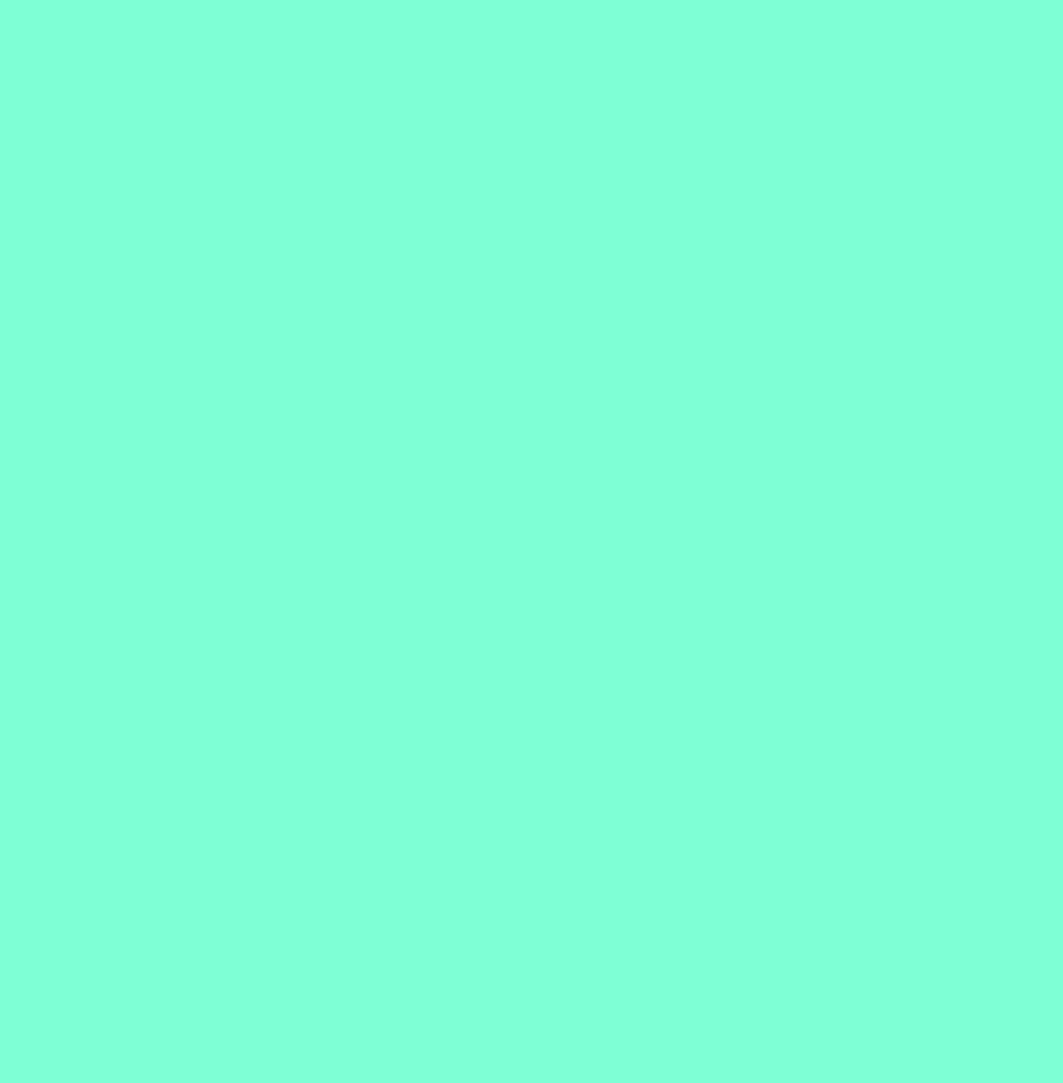
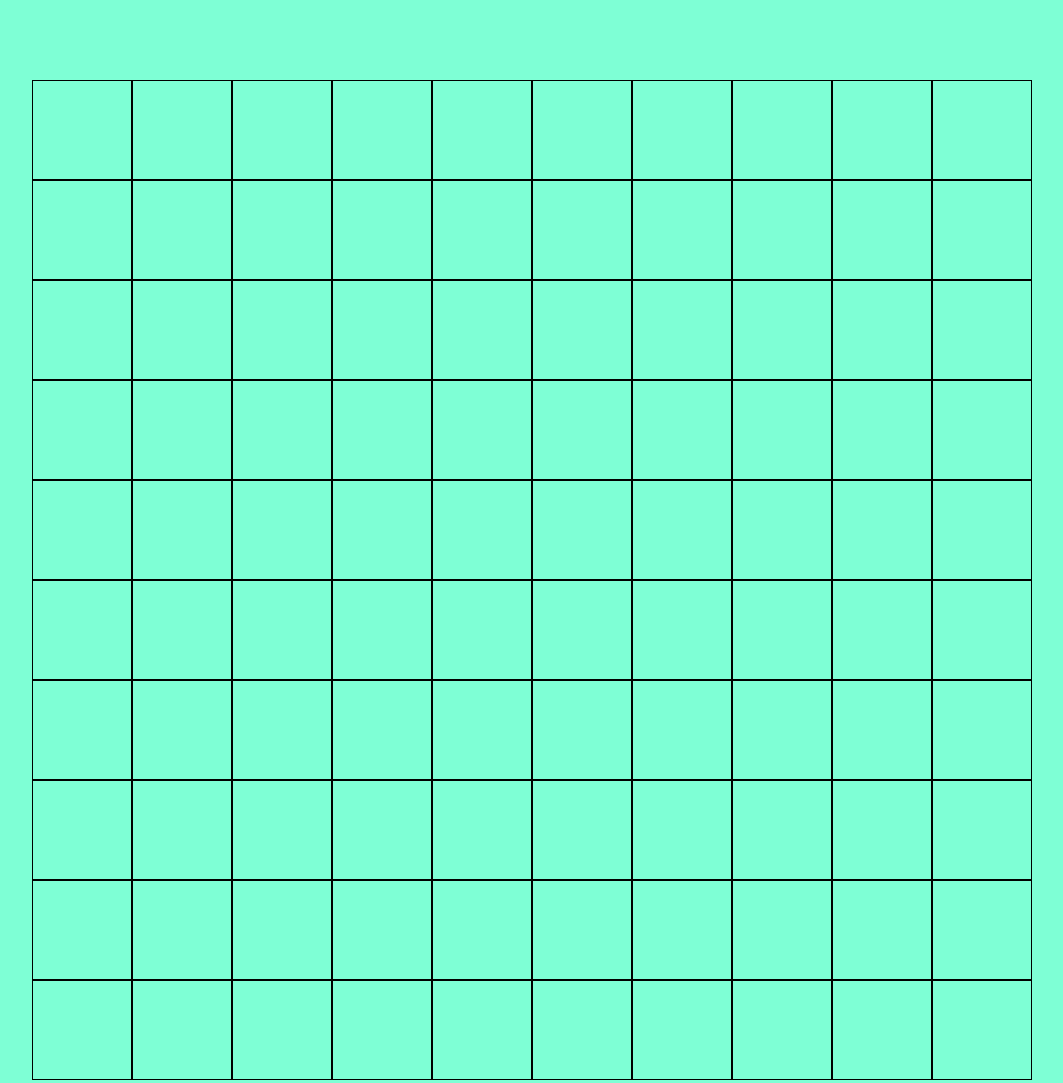
Before and after one commit to andreacassini/js-campominato-grid, a plain HTML site: page index.html in a window 1280 px wide. Shown: the whole page, without its empty margins (108-1171 px from the left). Before the commit the page ends 1000 px from the top, so only its background shows below. Drawn offline with Linux system fonts and the light colour scheme.

Commit message:
style grid

```diff
--- a/css/style.css
+++ b/css/style.css
@@ -12,10 +12,13 @@ main{
     margin: 3rem;
     padding: 2rem;
     display: flex;
+    justify-content: center;
+    align-items: center;
 }
 
 #grid{
     display: flex;
+    flex-wrap: wrap;
     width: 1000px;
     height: 1000px;
 }
--- a/index.html
+++ b/index.html
@@ -8,9 +8,12 @@
     <title>Campominato</title>
 </head>
 <body>
-    <container>
+    <header>
+
+    </header>
+    <main>
         <div id="grid"></div>
-    </container>
-<script type="text/javascript" src="./js/script.js"></script>
+    </main>
+    <script type="text/javascript" src="./js/script.js"></script>
 </body>
 </html>
--- a/js/script.js
+++ b/js/script.js
@@ -11,5 +11,5 @@ const grid = document.getElementById('grid');
 //CICLO PER CREARE LA TABELLA
 for(let i=0; i<100; i++){
     let square = squareElem();
-
+    grid.append(square);
 }
```
